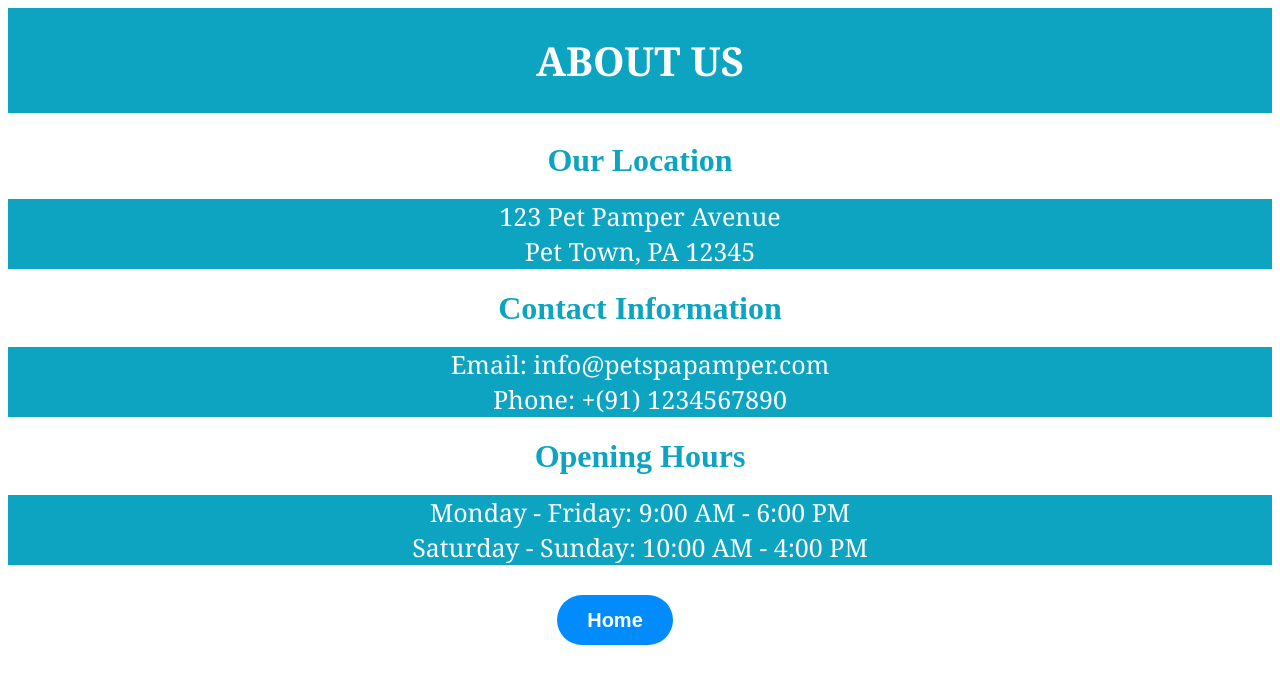
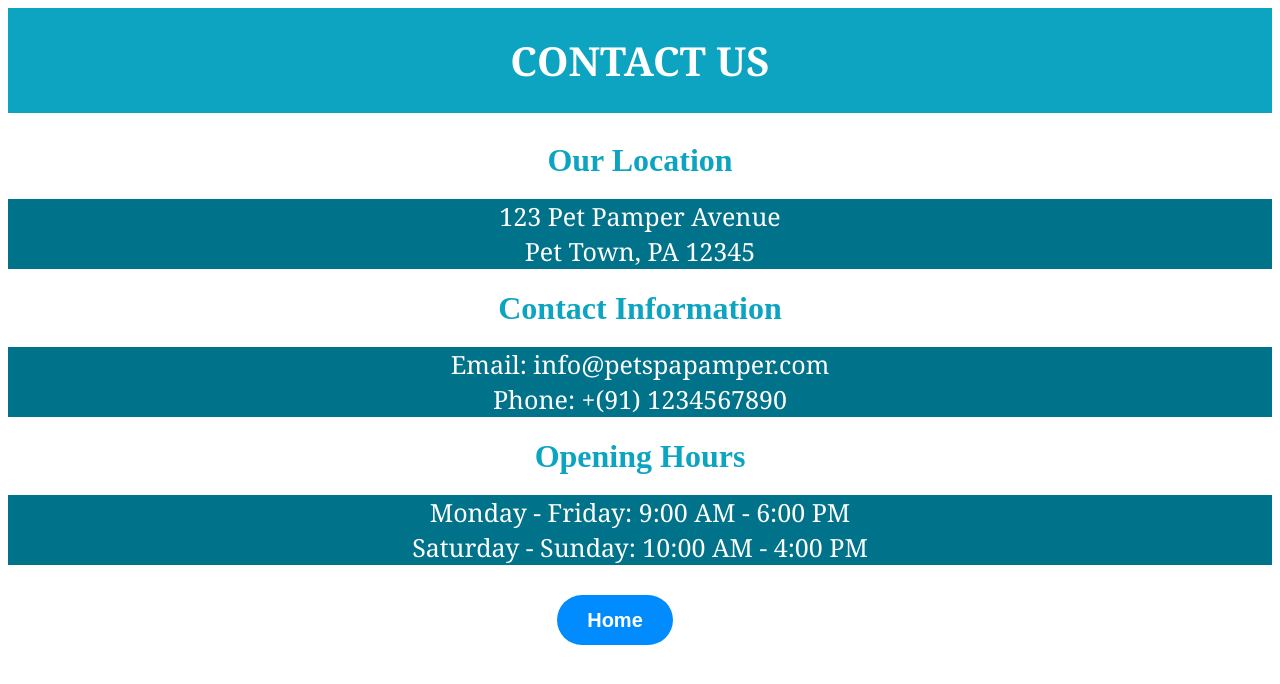
Before and after one commit to yashwanth-cd/OIBSIP, a plain HTML site: page Landing Page/contact.html in a window 1280 px wide. Drawn offline with Linux system fonts and the light colour scheme.

Commit message:
Update contact.html

```diff
--- a/Landing Page/contact.html
+++ b/Landing Page/contact.html
@@ -30,7 +30,7 @@
       margin: 0;
       font-size: 25px;
       font-family: Georgia;
-      background-color: #0da4c2;
+      background-color: #00738a;
       color: white;
 
     }
@@ -67,7 +67,7 @@
 </head>
 
 <body>
-  <p class="contact"><strong>ABOUT US</strong></p>
+  <p class="contact"><strong>CONTACT US</strong></p>
   <div class="contact-us-div">
     <h1>Our Location
     </h1>
```
